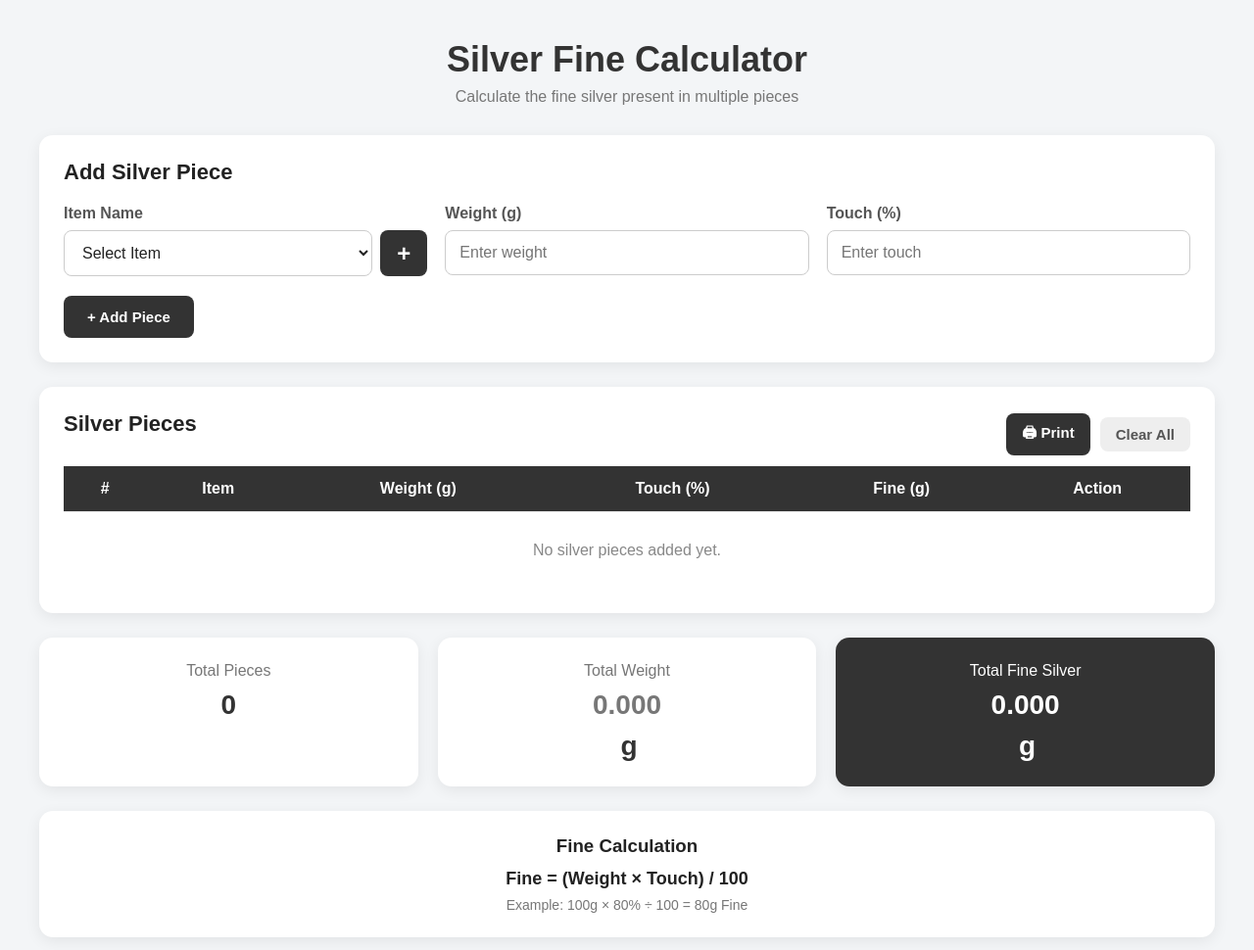
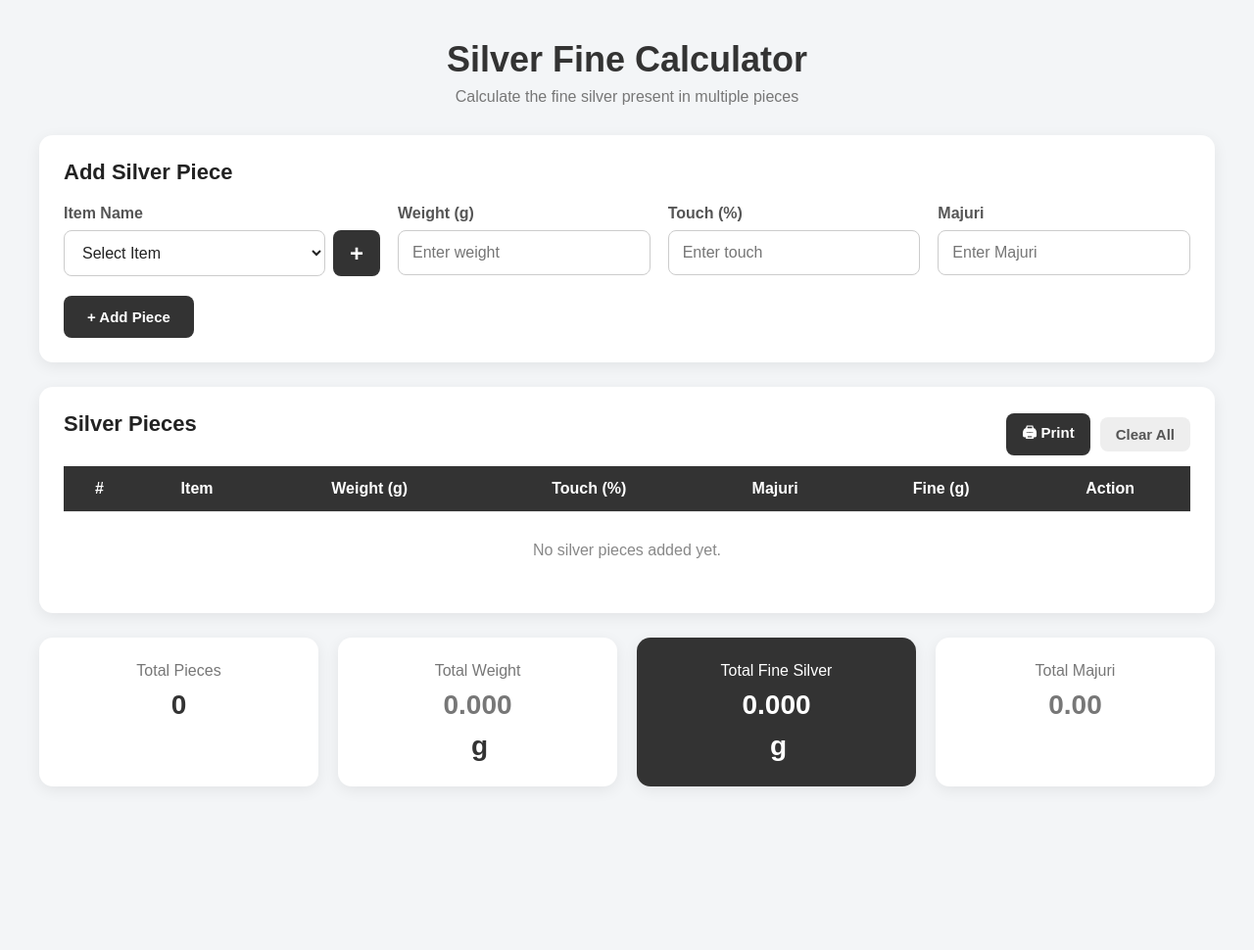
Before and after one commit to omhupare69/silver-fine-calculator, a plain HTML site: page index.html in a window 1280 px wide. Shown: the whole page at 98% size. After the commit the page ends 840 px from the top, so only its background shows below. Drawn offline with Linux system fonts and the light colour scheme.

Commit message:
Add files via upload

```diff
--- a/index.html
+++ b/index.html
@@ -1,12 +1,9 @@
 <!DOCTYPE html>
 <html lang="en">
-
 <head>
     <meta charset="UTF-8">
     <meta name="viewport" content="width=device-width, initial-scale=1.0">
-
     <title>Silver Fine Calculator</title>
-
     <link rel="stylesheet" href="style.css">
 </head>
 
@@ -38,13 +35,10 @@
                 <div class="item-select-row">
 
                     <select id="pieceName">
-
                         <option value="">
                             Select Item
                         </option>
-
                     </select>
-
 
                     <button
                         type="button"
@@ -96,6 +90,24 @@
 
             </div>
 
+
+            <!-- MAJURI -->
+            <div class="input-group">
+
+                <label for="majuri">
+                    Majuri
+                </label>
+
+                <input
+                    type="number"
+                    id="majuri"
+                    placeholder="Enter Majuri"
+                    step="0.01"
+                    min="0"
+                >
+
+            </div>
+
         </div>
 
 
@@ -117,7 +129,6 @@
 
             <h2>Silver Pieces</h2>
 
-
             <div class="header-buttons">
 
                 <button
@@ -126,7 +137,6 @@
                 >
                     🖨 Print
                 </button>
-
 
                 <button
                     id="clearBtn"
@@ -140,7 +150,6 @@
         </div>
 
 
-
         <div class="table-container">
 
             <table>
@@ -148,28 +157,20 @@
                 <thead>
 
                     <tr>
-
                         <th>#</th>
-
                         <th>Item</th>
-
                         <th>Weight (g)</th>
-
                         <th>Touch (%)</th>
-
+                        <th>Majuri</th>
                         <th>Fine (g)</th>
-
                         <th>Action</th>
-
                     </tr>
 
                 </thead>
 
 
                 <tbody id="piecesTableBody">
-
                     <!-- JavaScript adds rows -->
-
                 </tbody>
 
             </table>
@@ -191,7 +192,6 @@
     <!-- TOTAL SUMMARY -->
     <section class="summary">
 
-
         <!-- TOTAL PIECES -->
         <div class="summary-box">
 
@@ -204,7 +204,6 @@
             </strong>
 
         </div>
-
 
 
         <!-- TOTAL WEIGHT -->
@@ -229,7 +228,6 @@
         </div>
 
 
-
         <!-- TOTAL FINE -->
         <div class="summary-box fine-box">
 
@@ -251,27 +249,23 @@
 
         </div>
 
-        </section>
 
+        <!-- TOTAL MAJURI -->
+        <div class="summary-box majuri-box">
 
+            <span>
+                Total Majuri
+            </span>
 
-        <!-- FORMULA -->
-        <section class="formula">
+            <strong>
 
-            <h3>
-                Fine Calculation
-            </h3>
+                <span id="totalMajuri">
+                    0.00
+                </span>
 
-            <p>
-                <strong>
-                    Fine = (Weight × Touch) / 100
             </strong>
-            </p>
 
-            <p class="example">
-                Example:
-                100g × 80% ÷ 100 = 80g Fine
-            </p>
+        </div>
 
     </section>
 
@@ -282,5 +276,4 @@
 <script src="script.js"></script>
 
 </body>
-
 </html>
--- a/script.js
+++ b/script.js
@@ -46,7 +46,6 @@ const defaultItems = [
 ];
 
 
-
 /* =====================================
    LOAD CUSTOM ITEMS
    ===================================== */
@@ -59,7 +58,6 @@ let customItems =
     ) || [];
 
 
-
 /* =====================================
    COMBINE DEFAULT + CUSTOM ITEMS
    ===================================== */
@@ -70,13 +68,11 @@ let allItems = [
 ];
 
 
-
 /* =====================================
    SILVER PIECES
    ===================================== */
 
 let pieces = [];
-
 
 
 /* =====================================
@@ -88,72 +84,70 @@ const pieceNameInput =
         "pieceName"
     );
 
-
 const weightInput =
     document.getElementById(
         "weight"
     );
-
 
 const touchInput =
     document.getElementById(
         "touch"
     );
 
+const majuriInput =
+    document.getElementById(
+        "majuri"
+    );
 
 const addPieceBtn =
     document.getElementById(
         "addPieceBtn"
     );
 
-
 const addItemBtn =
     document.getElementById(
         "addItemBtn"
     );
-
 
 const clearBtn =
     document.getElementById(
         "clearBtn"
     );
 
-
 const printBtn =
     document.getElementById(
         "printBtn"
     );
-
 
 const tableBody =
     document.getElementById(
         "piecesTableBody"
     );
 
-
 const emptyMessage =
     document.getElementById(
         "emptyMessage"
     );
-
 
 const totalPiecesElement =
     document.getElementById(
         "totalPieces"
     );
 
-
 const totalWeightElement =
     document.getElementById(
         "totalWeight"
     );
-
 
 const totalFineElement =
     document.getElementById(
         "totalFine"
     );
 
+const totalMajuriElement =
+    document.getElementById(
+        "totalMajuri"
+    );
 
 
 /* =====================================
@@ -196,7 +190,6 @@ function loadItemDropdown() {
     );
 
 }
-
 
 
 /* =====================================
@@ -297,7 +290,6 @@ function addNewItem() {
 }
 
 
-
 /* =====================================
    FINE CALCULATION
    ===================================== */
@@ -320,13 +312,11 @@ function calculateFine(
 }
 
 
-
 /* =====================================
    ADD PIECE
    ===================================== */
 
 function addPiece() {
-
 
     const name =
         pieceNameInput.value;
@@ -343,6 +333,11 @@ function addPiece() {
             touchInput.value
         );
 
+
+    const majuri =
+        Number(
+            majuriInput.value
+        );
 
 
     /* =================================
@@ -392,6 +387,20 @@ function addPiece() {
     }
 
 
+    if (
+        !Number.isFinite(majuri) ||
+        majuri < 0
+    ) {
+
+        alert(
+            "Please enter a valid Majuri."
+        );
+
+        majuriInput.focus();
+
+        return;
+    }
+
 
     /* =================================
        CALCULATE FINE
@@ -402,7 +411,6 @@ function addPiece() {
             weight,
             touch
         );
-
 
 
     /* =================================
@@ -424,11 +432,13 @@ function addPiece() {
         touch:
             touch,
 
+        majuri:
+            majuri,
+
         fine:
             fine
 
     };
-
 
 
     /* Add piece */
@@ -438,13 +448,11 @@ function addPiece() {
     );
 
 
-
     /* Update screen */
 
     renderPieces();
 
     updateTotals();
-
 
 
     /* Clear inputs */
@@ -455,6 +463,8 @@ function addPiece() {
 
     touchInput.value = "";
 
+    majuriInput.value = "";
+
 
     /* Focus item dropdown */
 
@@ -463,18 +473,15 @@ function addPiece() {
 }
 
 
-
 /* =====================================
    DISPLAY PIECES
    ===================================== */
 
 function renderPieces() {
 
-
     /* Clear table */
 
     tableBody.innerHTML = "";
-
 
 
     /* No pieces */
@@ -496,12 +503,10 @@ function renderPieces() {
         "none";
 
 
-
     /* Create rows */
 
     pieces.forEach(
         (piece, index) => {
-
 
             const row =
                 document.createElement(
@@ -530,6 +535,11 @@ function renderPieces() {
 
                 <td>
                     ${piece.touch.toFixed(2)}%
+                </td>
+
+
+                <td>
+                    ${piece.majuri.toFixed(2)}
                 </td>
 
 
@@ -562,13 +572,11 @@ function renderPieces() {
 }
 
 
-
 /* =====================================
    DELETE PIECE
    ===================================== */
 
 function deletePiece(id) {
-
 
     pieces =
         pieces.filter(
@@ -584,18 +592,17 @@ function deletePiece(id) {
 }
 
 
-
 /* =====================================
    UPDATE TOTALS
    ===================================== */
 
 function updateTotals() {
 
-
     let totalWeight = 0;
 
     let totalFine = 0;
 
+    let totalMajuri = 0;
 
 
     pieces.forEach(
@@ -607,9 +614,11 @@ function updateTotals() {
             totalFine +=
                 piece.fine;
 
+            totalMajuri +=
+                piece.majuri;
+
         }
     );
-
 
 
     totalPiecesElement.textContent =
@@ -623,8 +632,11 @@ function updateTotals() {
     totalFineElement.textContent =
         totalFine.toFixed(3);
 
+
+    totalMajuriElement.textContent =
+        totalMajuri.toFixed(2);
+
 }
-
 
 
 /* =====================================
@@ -632,7 +644,6 @@ function updateTotals() {
    ===================================== */
 
 function clearAll() {
-
 
     if (
         pieces.length === 0
@@ -664,7 +675,6 @@ function clearAll() {
 }
 
 
-
 /* =====================================
    PRINT
    ===================================== */
@@ -674,7 +684,6 @@ function printPage() {
     window.print();
 
 }
-
 
 
 /* =====================================
@@ -688,13 +697,14 @@ function escapeHTML(value) {
             "div"
         );
 
+
     div.textContent =
         value;
+
 
     return div.innerHTML;
 
 }
-
 
 
 /* =====================================
@@ -725,7 +735,6 @@ printBtn.addEventListener(
 );
 
 
-
 /* =====================================
    ENTER KEY
    ===================================== */
@@ -750,13 +759,14 @@ document.addEventListener(
 
             /*
                 Don't add a piece when
-                typing/using the dropdown.
+                using the dropdown.
             */
 
             if (
                 document.activeElement ===
                 pieceNameInput
             ) {
+
                 return;
             }
 
@@ -769,7 +779,6 @@ document.addEventListener(
 );
 
 
-
 /* =====================================
    INITIALIZE
    ===================================== */
--- a/style.css
+++ b/style.css
@@ -8,18 +8,14 @@
     padding: 0;
 }
 
-
 body {
-
     font-family:
         Arial,
         Helvetica,
         sans-serif;
 
     background: #f3f5f7;
-
     color: #222;
-
     min-height: 100vh;
 }
 
@@ -29,11 +25,8 @@ body {
    ===================================== */
 
 .container {
-
     width: 95%;
-
     max-width: 1200px;
-
     margin: 40px auto;
 }
 
@@ -43,27 +36,18 @@ body {
    ===================================== */
 
 header {
-
     text-align: center;
-
     margin-bottom: 30px;
 }
 
-
 header h1 {
-
     font-size: 36px;
-
     color: #333;
-
     margin-bottom: 8px;
 }
 
-
 header p {
-
     color: #777;
-
     font-size: 16px;
 }
 
@@ -73,13 +57,9 @@ header p {
    ===================================== */
 
 .card {
-
     background: #ffffff;
-
     border-radius: 14px;
-
     padding: 25px;
-
     margin-bottom: 25px;
 
     box-shadow:
@@ -87,11 +67,8 @@ header p {
         rgba(0, 0, 0, 0.07);
 }
 
-
 .card h2 {
-
     margin-bottom: 20px;
-
     font-size: 22px;
 }
 
@@ -101,30 +78,22 @@ header p {
    ===================================== */
 
 .form-grid {
-
     display: grid;
 
     grid-template-columns:
-        1fr 1fr 1fr;
+        repeat(4, 1fr);
 
     gap: 18px;
 }
 
-
 .input-group {
-
     display: flex;
-
     flex-direction: column;
 }
 
-
 .input-group label {
-
     font-weight: bold;
-
     margin-bottom: 8px;
-
     color: #555;
 }
 
@@ -134,25 +103,17 @@ header p {
    ===================================== */
 
 .item-select-row {
-
     display: flex;
-
     gap: 8px;
-
     width: 100%;
 }
 
-
 .item-select-row select {
-
     flex: 1;
-
     min-width: 0;
 }
 
-
 .input-group select {
-
     padding: 13px 14px;
 
     border:
@@ -163,7 +124,6 @@ header p {
     font-size: 16px;
 
     background: white;
-
     color: #222;
 
     outline: none;
@@ -171,9 +131,7 @@ header p {
     cursor: pointer;
 }
 
-
 .input-group select:focus {
-
     border-color: #555;
 
     box-shadow:
@@ -182,30 +140,24 @@ header p {
 }
 
 
-/* Add new item + button */
+/* Add new item button */
 
 .add-item-btn {
-
     width: 48px;
-
     min-width: 48px;
 
     padding: 0;
 
     background: #333;
-
     color: white;
 
     font-size: 24px;
-
     line-height: 1;
 
     border-radius: 8px;
 }
 
-
 .add-item-btn:hover {
-
     background: #111;
 }
 
@@ -215,7 +167,6 @@ header p {
    ===================================== */
 
 .input-group input {
-
     padding: 13px 14px;
 
     border:
@@ -230,9 +181,7 @@ header p {
     transition: 0.2s;
 }
 
-
 .input-group input:focus {
-
     border-color: #555;
 
     box-shadow:
@@ -246,33 +195,26 @@ header p {
    ===================================== */
 
 button {
-
     border: none;
-
     cursor: pointer;
 
     font-size: 15px;
-
     font-weight: bold;
 
     border-radius: 8px;
 }
 
-
 .add-btn {
-
     margin-top: 20px;
 
-    padding: 13px 24px;
+    padding:
+        13px 24px;
 
     background: #333;
-
     color: white;
 }
 
-
 .add-btn:hover {
-
     background: #111;
 }
 
@@ -282,17 +224,13 @@ button {
    ===================================== */
 
 .section-header {
-
     display: flex;
 
     justify-content: space-between;
-
     align-items: center;
 }
 
-
 .header-buttons {
-
     display: flex;
 
     gap: 10px;
@@ -304,18 +242,14 @@ button {
 /* Print */
 
 .print-btn {
-
     padding:
         9px 16px;
 
     background: #333;
-
     color: white;
 }
 
-
 .print-btn:hover {
-
     background: #111;
 }
 
@@ -323,18 +257,14 @@ button {
 /* Clear */
 
 .clear-btn {
-
     padding:
         9px 16px;
 
     background: #eeeeee;
-
     color: #555;
 }
 
-
 .clear-btn:hover {
-
     background: #ddd;
 }
 
@@ -344,15 +274,11 @@ button {
    ===================================== */
 
 .table-container {
-
     width: 100%;
-
     overflow-x: auto;
 }
 
-
 table {
-
     width: 100%;
 
     border-collapse: collapse;
@@ -360,18 +286,13 @@ table {
     margin-top: 10px;
 }
 
-
 thead {
-
     background: #333;
-
     color: white;
 }
 
-
 th,
 td {
-
     padding: 14px 12px;
 
     text-align: center;
@@ -380,15 +301,11 @@ td {
         1px solid #eee;
 }
 
-
 tbody tr:hover {
-
     background: #f8f8f8;
 }
 
-
 .fine-value {
-
     font-weight: bold;
 }
 
@@ -398,7 +315,6 @@ tbody tr:hover {
    ===================================== */
 
 .delete-btn {
-
     background: #f1f1f1;
 
     color: #d33;
@@ -407,9 +323,7 @@ tbody tr:hover {
         7px 12px;
 }
 
-
 .delete-btn:hover {
-
     background: #ffe5e5;
 }
 
@@ -419,7 +333,6 @@ tbody tr:hover {
    ===================================== */
 
 .empty-message {
-
     text-align: center;
 
     padding: 30px;
@@ -433,20 +346,17 @@ tbody tr:hover {
    ===================================== */
 
 .summary {
-
     display: grid;
 
     grid-template-columns:
-        repeat(3, 1fr);
+        repeat(4, 1fr);
 
     gap: 20px;
 
     margin-bottom: 25px;
 }
 
-
 .summary-box {
-
     background: white;
 
     border-radius: 14px;
@@ -460,9 +370,7 @@ tbody tr:hover {
         rgba(0, 0, 0, 0.07);
 }
 
-
 .summary-box span {
-
     display: block;
 
     color: #777;
@@ -470,17 +378,12 @@ tbody tr:hover {
     margin-bottom: 10px;
 }
 
-
 .summary-box strong {
-
     font-size: 28px;
-
     color: #333;
 }
 
-
 .unit {
-
     display: inline !important;
 
     margin-left: 4px;
@@ -489,60 +392,30 @@ tbody tr:hover {
 }
 
 
-/* Total Fine */
+/* =====================================
+   TOTAL FINE
+   ===================================== */
 
 .fine-box {
-
     background: #333;
 }
 
-
 .fine-box span,
 .fine-box strong {
-
     color: white;
 }
 
 
 /* =====================================
-   FORMULA
+   TOTAL MAJURI
    ===================================== */
 
-.formula {
-
+.majuri-box {
     background: white;
-
-    padding: 25px;
-
-    border-radius: 14px;
-
-    text-align: center;
-
-    box-shadow:
-        0 4px 15px
-        rgba(0, 0, 0, 0.07);
 }
 
-
-.formula h3 {
-
-    margin-bottom: 12px;
-}
-
-
-.formula p {
-
-    font-size: 18px;
-}
-
-
-.formula .example {
-
-    margin-top: 8px;
-
-    color: #777;
-
-    font-size: 14px;
+.majuri-box strong {
+    color: #333;
 }
 
 
@@ -550,63 +423,60 @@ tbody tr:hover {
    MOBILE
    ===================================== */
 
+@media (max-width: 900px) {
+
+    .form-grid {
+        grid-template-columns:
+            repeat(2, 1fr);
+    }
+
+    .summary {
+        grid-template-columns:
+            repeat(2, 1fr);
+    }
+}
+
+
 @media (max-width: 768px) {
 
     .container {
-
         width: 94%;
-
         margin: 20px auto;
     }
 
-
     header h1 {
-
         font-size: 28px;
     }
 
-
     .form-grid {
-
         grid-template-columns: 1fr;
     }
 
-
     .summary {
-
         grid-template-columns: 1fr;
     }
 
-
     .card {
-
         padding: 18px;
     }
 
-
     .section-header {
-
         align-items: flex-start;
 
         gap: 15px;
     }
 
-
     .header-buttons {
-
         flex-direction: column;
     }
 
-
     th,
     td {
-
         padding:
             10px 8px;
 
         font-size: 14px;
     }
-
 }
 
 
@@ -616,51 +486,33 @@ tbody tr:hover {
 
 @media print {
 
-
     @page {
-
         size: A4;
-
         margin: 15mm;
     }
 
-
     body {
-
         background: white;
-
         color: black;
     }
 
-
     .container {
-
         width: 100%;
-
         max-width: none;
-
         margin: 0;
     }
 
-
     header {
-
         display: block;
-
         margin-bottom: 25px;
     }
 
-
     header h1 {
-
         font-size: 28px;
-
         color: #000;
     }
 
-
     header p {
-
         color: #555;
     }
 
@@ -668,7 +520,6 @@ tbody tr:hover {
     /* Hide Add Piece */
 
     .add-piece-card {
-
         display: none;
     }
 
@@ -676,7 +527,6 @@ tbody tr:hover {
     /* Hide buttons */
 
     .header-buttons {
-
         display: none;
     }
 
@@ -684,7 +534,6 @@ tbody tr:hover {
     /* Table card */
 
     .card {
-
         box-shadow: none;
 
         border: none;
@@ -695,20 +544,15 @@ tbody tr:hover {
             0 0 20px 0;
     }
 
-
     table {
-
         border:
             1px solid #333;
 
         margin-top: 10px;
     }
 
-
     thead {
-
         background: #333 !important;
-
         color: white !important;
 
         -webkit-print-color-adjust:
@@ -718,10 +562,8 @@ tbody tr:hover {
             exact;
     }
 
-
     th,
     td {
-
         border:
             1px solid #ccc;
 
@@ -733,7 +575,6 @@ tbody tr:hover {
 
     th:last-child,
     td:last-child {
-
         display: none;
     }
 
@@ -741,20 +582,17 @@ tbody tr:hover {
     /* Summary */
 
     .summary {
-
         display: grid;
 
         grid-template-columns:
-            repeat(3, 1fr);
+            repeat(4, 1fr);
 
         gap: 10px;
 
         margin-top: 20px;
     }
 
-
     .summary-box {
-
         box-shadow: none;
 
         border:
@@ -767,9 +605,7 @@ tbody tr:hover {
     /* Fine */
 
     .fine-box {
-
         background: #333 !important;
-
         color: white !important;
 
         -webkit-print-color-adjust:
@@ -779,30 +615,15 @@ tbody tr:hover {
             exact;
     }
 
-
     .fine-box span,
     .fine-box strong {
-
         color: white !important;
     }
 
 
-    /* Formula */
-
-    .formula {
-
-        box-shadow: none;
-
-        border:
-            1px solid #ccc;
-
-        margin-top: 20px;
-    }
-
+    /* Empty message */
 
     .empty-message {
-
         display: none;
     }
-
 }
```
Lines whose indentation alone changed are shown as unchanged.
